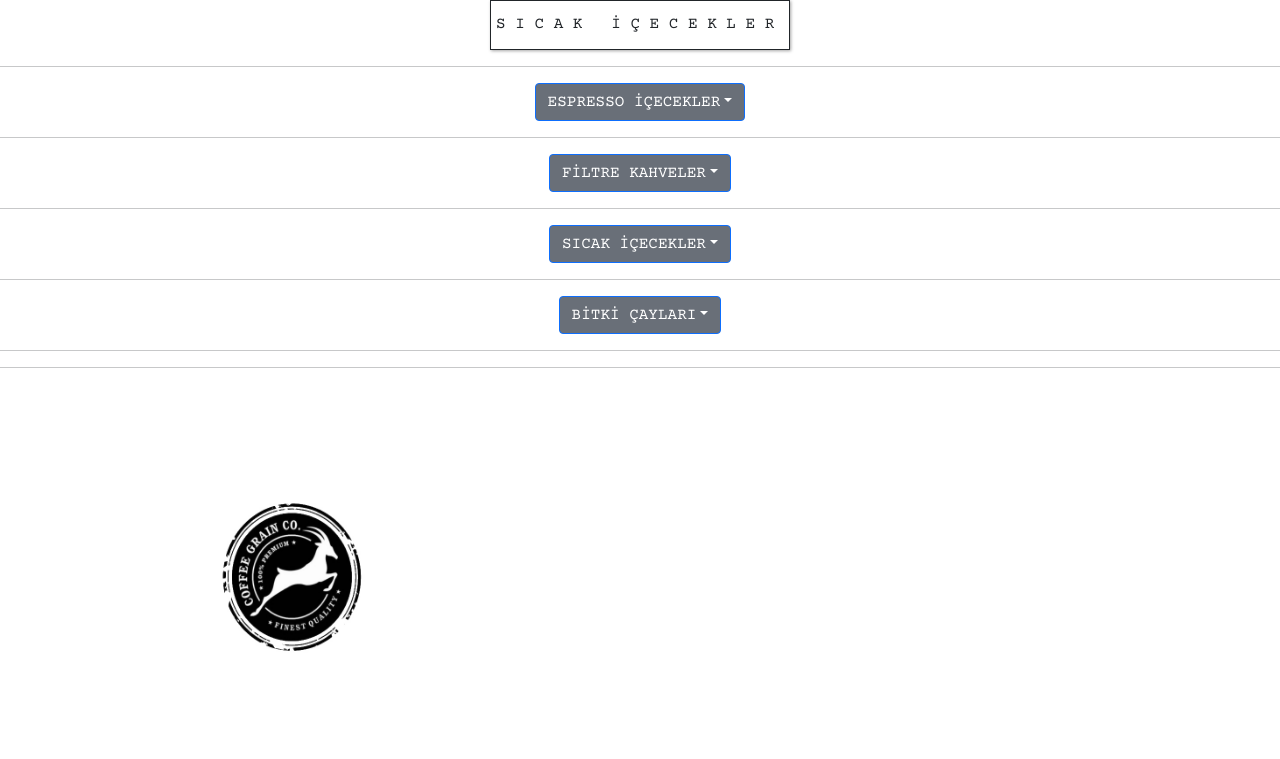
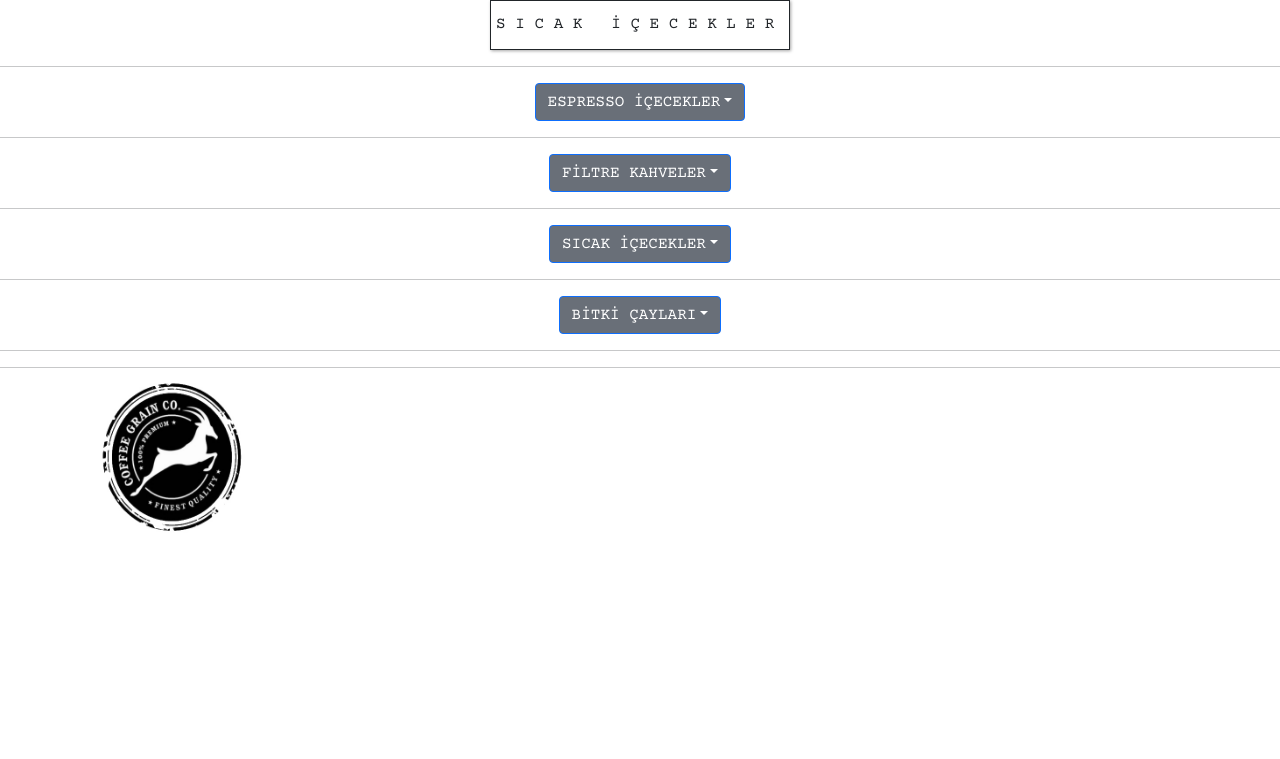
Before and after one commit to erhan-namli/coffegrain, a plain HTML site: page sıcak.html in a window 1280 px wide. Drawn offline with nearby package versions, Linux system fonts and the light colour scheme.

Commit message:
Update sıcak.html

```diff
--- a/sıcak.html
+++ b/sıcak.html
@@ -39,7 +39,7 @@
         <div class="dropdown-menu"><a class="dropdown-item" href="#">Elma Çayı . . . . . . . . . . 14 ₺</a><a class="dropdown-item" href="#">Kuşburnu . . . . . . . . . . 14 ₺</a><a class="dropdown-item" href="#">Melisa Çayı . . . . . . . .&nbsp; 14 ₺</a><a class="dropdown-item" href="#">Ada Çayı . . . . . . . . . .&nbsp; 14 ₺</a><a class="dropdown-item" href="#">Papatya Çayı . . . . . . . 14 ₺</a><a class="dropdown-item" href="#">Yeşil Çay . . . . . . . . . . .&nbsp; 14 ₺</a><a class="dropdown-item" href="#">Kış Çayı . . . . . . . . . . . .&nbsp; 14 ₺</a><a class="dropdown-item" href="#">Nane-Limon . . . . . . .&nbsp; &nbsp;14 ₺</a><a class="dropdown-item" href="#">Ihlamur . . . . . . . . . . . .&nbsp; 14 ₺</a><a class="dropdown-item" href="#">Böğürtlen Çayı . . . . . . 14 ₺</a></div>
     </div>
     <hr>
-    <hr><img src="assets/img/coffegrainlogo%20(2).jpeg" style="height: 371px;width: 610px;margin: 1px;padding: 6px;min-height: -4px;">
+    <hr><img src="assets/img/coffegrainlogo%20(2).jpeg" style="height: 371px;width: 610px;margin: -119px;padding: 6px;min-height: -4px;">
     <script src="assets/bootstrap/js/bootstrap.min.js"></script>
     <script src="assets/js/bs-init.js"></script>
     <script src="https://cdnjs.cloudflare.com/ajax/libs/aos/2.3.4/aos.js"></script>
```
